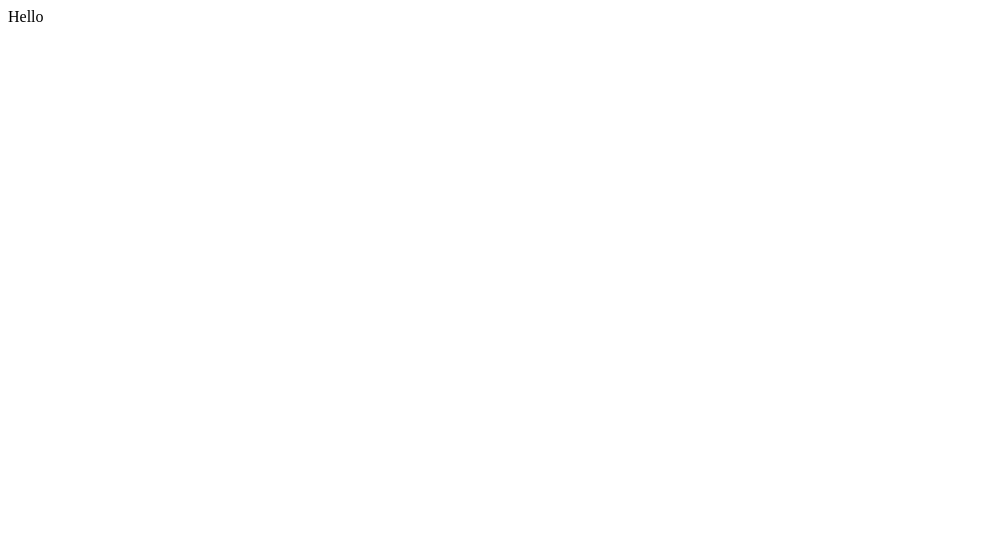
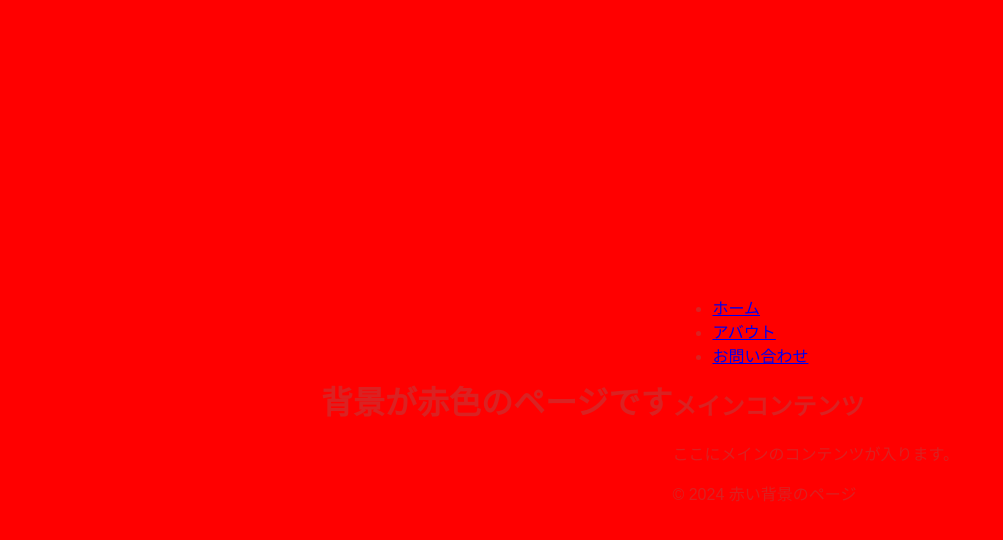
Before and after one commit to khantaungphyo370-design/Aung-Phyo-, a plain HTML site: page index.html in a window 1280 px wide. Shown: the whole page, without its empty margins (0-1003 px from the left). Drawn offline with Linux system fonts and the light colour scheme.

Commit message:
index.html

```diff
--- a/index.html
+++ b/index.html
@@ -1 +1,35 @@
-Hello
+<!DOCTYPE html>
+<html lang="ja">
+<head>
+    <meta charset="UTF-8">
+    <title>赤い背景のページ</title>
+    <style>
+        body {
+            background-color: red; /* ここで背景色を指定しています */
+            margin: 0;
+            height: 100vh;
+            display: flex;
+            justify-content: center;
+            align-items: center;
+            color: rgb(218, 34, 34); /* 文字色を白にしています */
+            font-family: sans-serif;
+        }
+    </style>
+</head>
+<body>
+    <h1>背景が赤色のページです</h1>
+</body>
+</html>
+<nav>
+    <ul>
+        <li><a href="index.html">ホーム</a></li>
+        <li><a href="about.html">アバウト</a></li>
+        <li><a href="contact.html">お問い合わせ</a></li>
+    </ul>
+<main>
+    <h2>メインコンテンツ</h2>
+    <p>ここにメインのコンテンツが入ります。</p>
+</main>
+<footer>
+    <p>&copy; 2024 赤い背景のページ</p>
+</footer>
```
